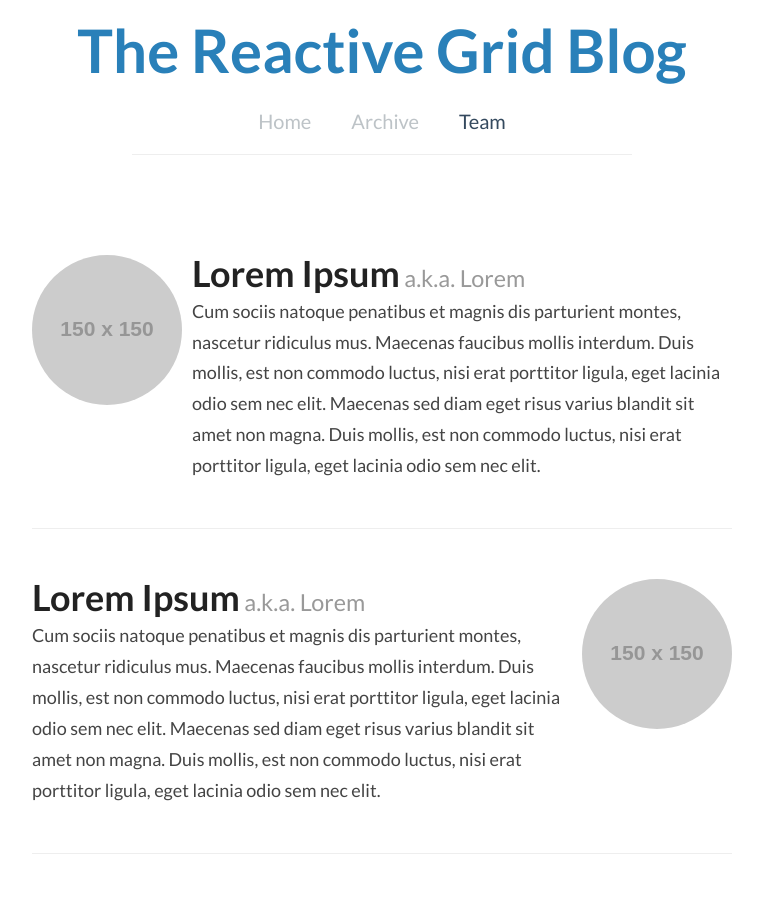
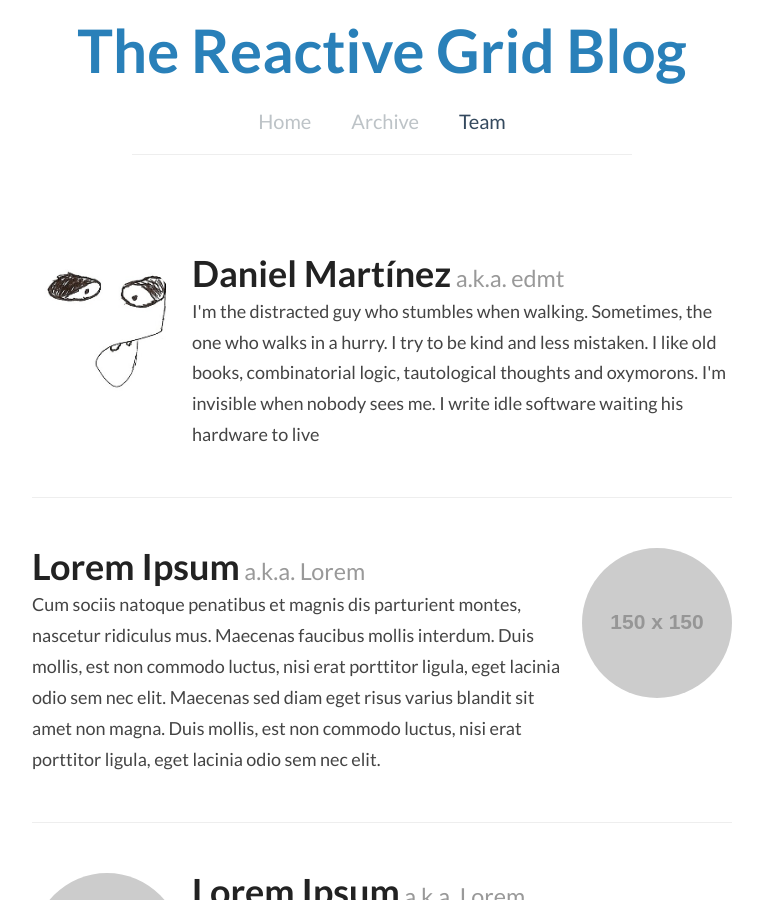
Before and after one commit to edmt/reactivegrid.github.io, a Jekyll site: the page built from team/index.html, in a window 1280 px wide and 900 px high. Shown: the whole window, without its empty margins (258-1021 px from the left). Built offline with Jekyll 4.4.1, drawn with Linux system fonts in a browser that asks for light colours; some web fonts are replaced; Markdown is read by kramdown in place of the engine named in the settings.

Commit message:
Adds edmt's bio

```diff
--- a/team/index.html
+++ b/team/index.html
@@ -3,10 +3,16 @@ layout: default
 title: Team
 ---
 <div id="team-list" class="media-list">
-  <div class="team-member media"><a href="#" class="pull-left"><img src="http://placehold.it/150x150" class="media-object img-circle"/></a>
+  <div class="team-member media"><a href="#" class="pull-left"><img src="/img/edmt.jpg" class="media-object img-circle"/></a>
     <div class="media-body">
-      <h3 class="media-heading">Lorem Ipsum<small> a.k.a. Lorem</small></h3>
-      <p>Cum sociis natoque penatibus et magnis dis parturient montes, nascetur ridiculus mus. Maecenas faucibus mollis interdum. Duis mollis, est non commodo luctus, nisi erat porttitor ligula, eget lacinia odio sem nec elit. Maecenas sed diam eget risus varius blandit sit amet non magna. Duis mollis, est non commodo luctus, nisi erat porttitor ligula, eget lacinia odio sem nec elit.</p>
+      <h3 class="media-heading">Daniel Martínez<small> a.k.a. edmt</small></h3>
+      <p>
+        I'm the distracted guy who stumbles when walking.
+        Sometimes, the one who walks in a hurry. I try to be kind and less mistaken.
+        I like old books, combinatorial logic, tautological thoughts and oxymorons.
+        I'm invisible when nobody sees me.
+        I write idle software waiting his hardware to live
+      </p>
     </div>
   </div>
   <hr/>
```
Also changed, not shown: _templates/team/index.jade (+8 -4 lines), img/edmt.jpg (added).
